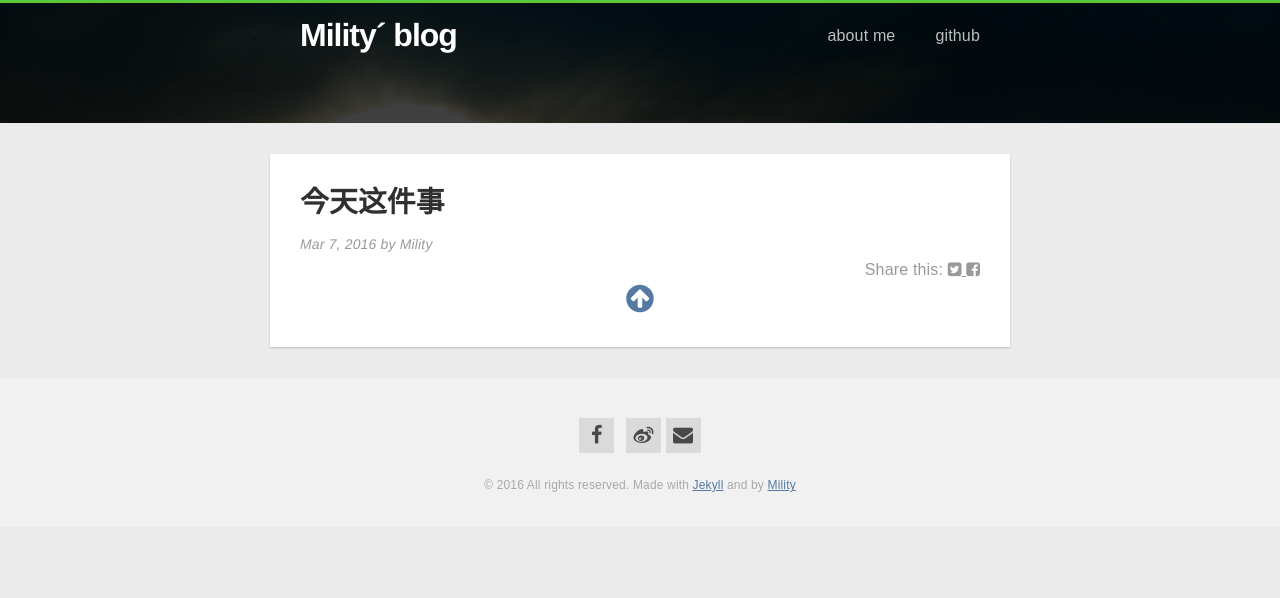
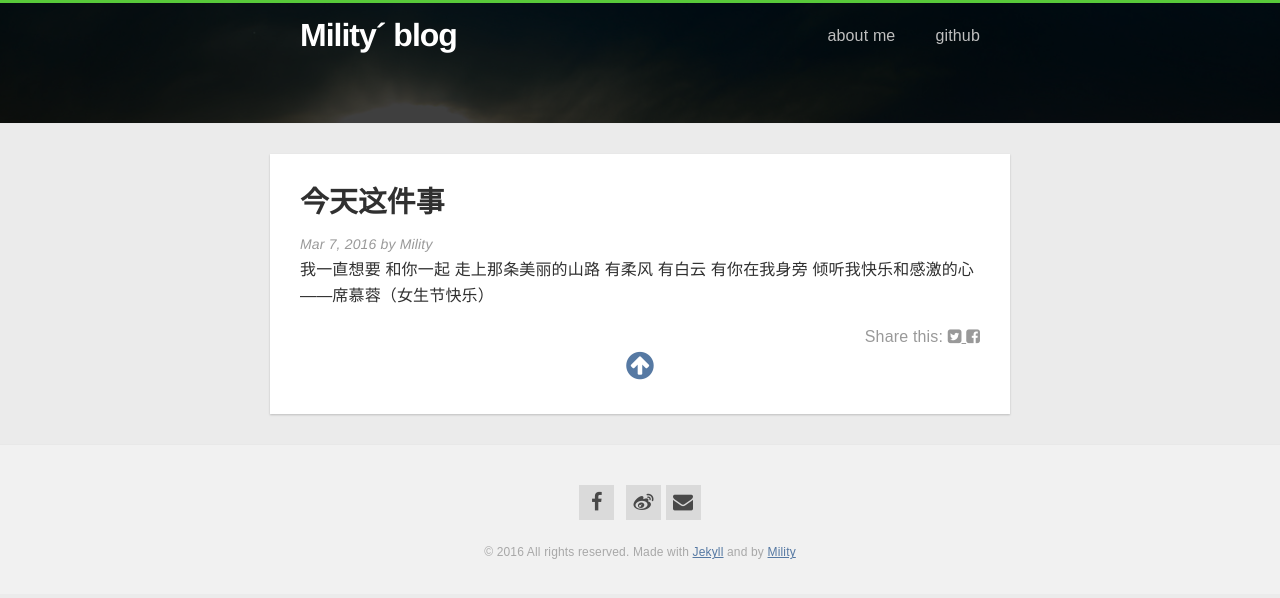
Before and after one commit to Mility/Mility.github.io, a Jekyll site: the page built from _posts/2016-03-07-今天这件事.markdown, in a window 1280 px wide. Shown: the top 598 px of the page. Built offline with Jekyll 4.4.1, drawn with Linux system fonts in a browser that asks for light colours; nearby versions of some CDN libraries.

Commit message:
Update 2016-03-07-今天这件事.markdown

```diff
--- a/_posts/2016-03-07-今天这件事.markdown
+++ b/_posts/2016-03-07-今天这件事.markdown
@@ -1,4 +1,6 @@
 ---
 layout: post
 title: 今天这件事
+date: 2016-03-07
 ---
+我一直想要  和你一起  走上那条美丽的山路  有柔风  有白云  有你在我身旁  倾听我快乐和感激的心 ——席慕蓉（女生节快乐）
```
